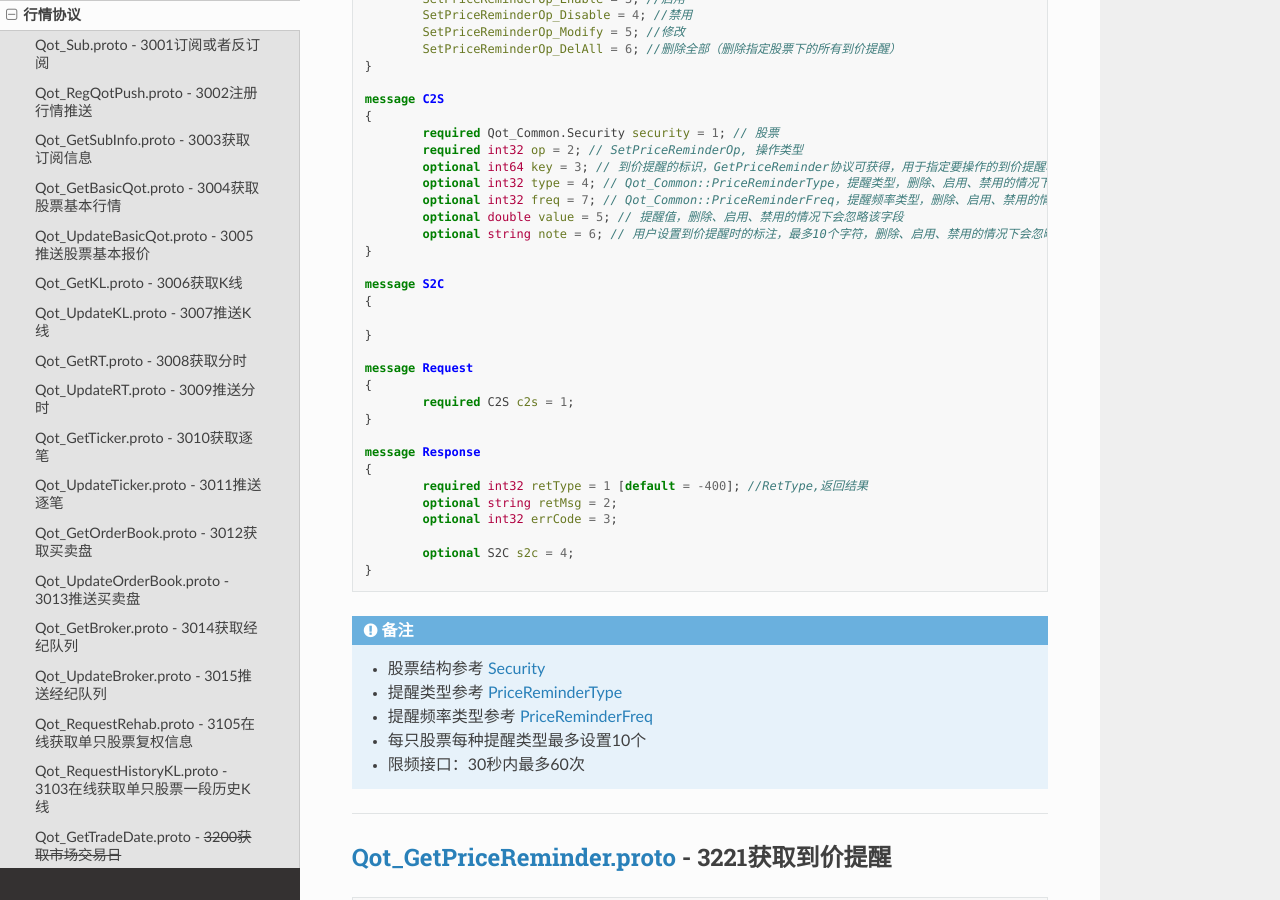
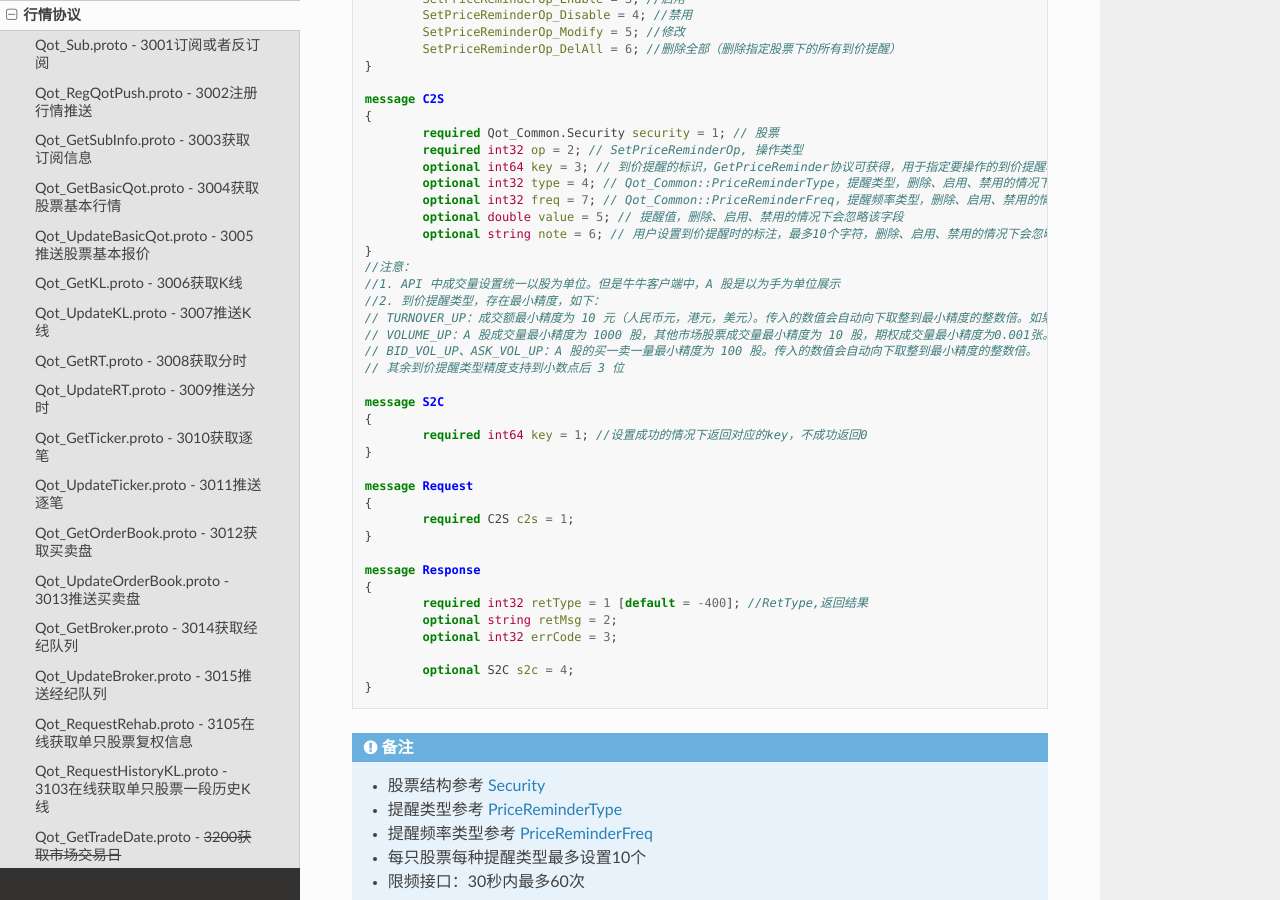
Before and after one commit to FutunnOpen/futu-api-doc, a Sphinx documentation site: the page built from doc_maker/source/protocol/quote_protocol.rst, in a window 1280 px wide and 900 px high, scrolled down 41843 px. Built offline with Sphinx 7.4.7 and the Read the Docs theme 2.0.0, drawn with Linux system fonts in a browser that asks for light colours.

Commit message:
更新协议

```diff
--- a/doc_maker/source/protocol/quote_protocol.rst
+++ b/doc_maker/source/protocol/quote_protocol.rst
@@ -2380,10 +2380,17 @@
 		optional double value = 5; // 提醒值，删除、启用、禁用的情况下会忽略该字段
 		optional string note = 6; // 用户设置到价提醒时的标注，最多10个字符，删除、启用、禁用的情况下会忽略该字段
 	}
-
-	message S2C
-	{
-
+	//注意：
+	//1. API 中成交量设置统一以股为单位。但是牛牛客户端中，A 股是以为手为单位展示
+	//2. 到价提醒类型，存在最小精度，如下：
+	// TURNOVER_UP：成交额最小精度为 10 元（人民币元，港元，美元）。传入的数值会自动向下取整到最小精度的整数倍。如果设置【00700成交额102元提醒】，设置后会得到【00700成交额100元提醒】；如果设置【00700 成交额 8 元提醒】，设置后会得到【00700 成交额 0 元提醒】
+	// VOLUME_UP：A 股成交量最小精度为 1000 股，其他市场股票成交量最小精度为 10 股，期权成交量最小精度为0.001张。传入的数值会自动向下取整到最小精度的整数倍。
+	// BID_VOL_UP、ASK_VOL_UP：A 股的买一卖一量最小精度为 100 股。传入的数值会自动向下取整到最小精度的整数倍。
+	// 其余到价提醒类型精度支持到小数点后 3 位
+
+	message S2C
+	{
+		required int64 key = 1; //设置成功的情况下返回对应的key，不成功返回0
 	}
 
 	message Request
```
